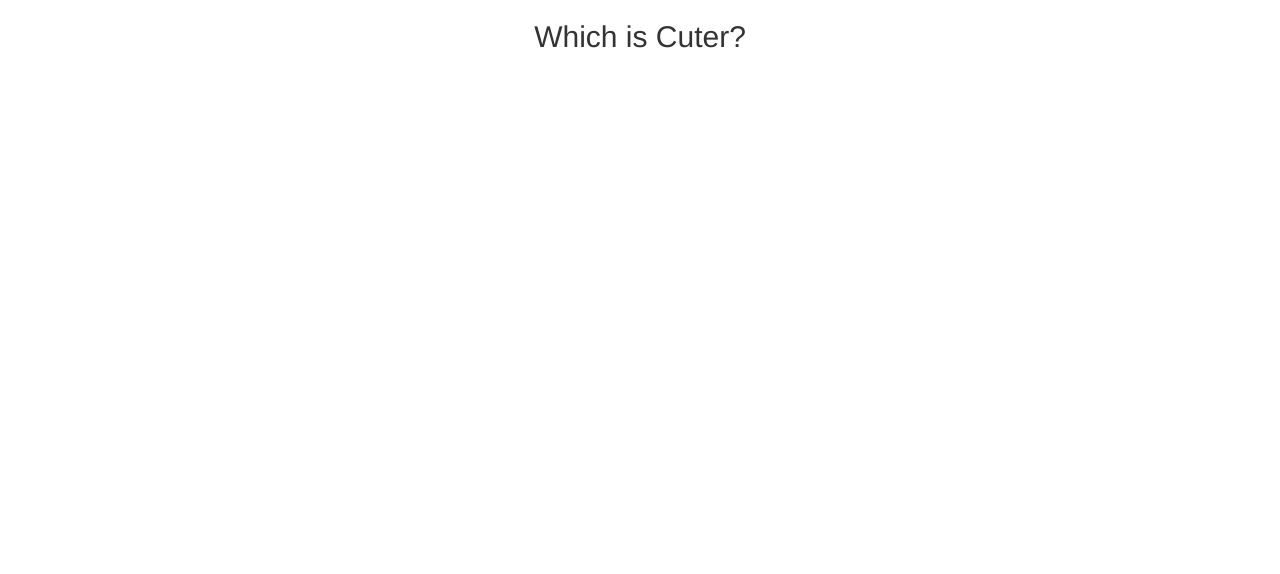
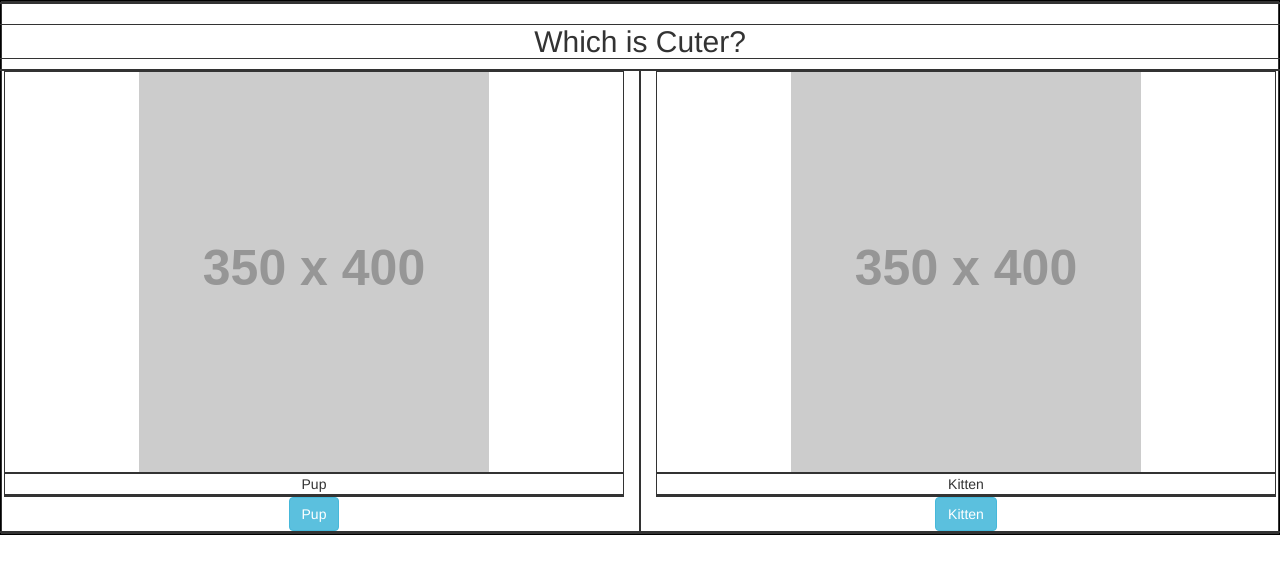
Before and after one commit to nodes777/animalbrackets, a plain HTML site: page index.html in a window 1280 px wide. Drawn offline with nearby package versions, Linux system fonts and the light colour scheme; placeholder pictures from the web are drawn by us.

Commit message:
html template

```diff
--- a/css/main.css
+++ b/css/main.css
@@ -1,15 +1,19 @@
-.bold{
-	font-style: bold;
-}
-.italic{
-	font-style: italic;
-}
-.underline{
-	font-style: underline;
-}
-.oddRow{
-	background-color: grey;
+*{
+	border-style: solid;
+	border-width: 1px;
 }
 .text-center{
 	text-align: center;
 }
+.img-center{
+	display: block;
+    margin-left: auto;
+    margin-right: auto
+}
+.animalImage{
+	border-style: solid;
+	border-width: 1px;
+}
+.animalName{
+	text-align: center;
+}
--- a/index.html
+++ b/index.html
@@ -9,6 +9,18 @@
       <div class="text-center">
         <h2>{{title}}</h2>
       </div>
+      <div class="col-md-6">
+        <div class ="animalImage"><img class="img-center" src="http://placehold.it/350x400"></div>
+        <div class ="animalName">{{lName}}</div>
+        <div class ="animalDescription">{{lDescription}}</div>
+        <button type="button" class="btn btn-info img-center">{{lName}}</button>
+      </div>
+      <div class="col-md-6">
+        <div class ="animalImage"><img class="img-center" src="http://placehold.it/350x400"></div>
+        <div class ="animalName">{{rName}}</div>
+        <div class ="animalDescription">{{rDescription}}</div>
+        <button type="button" class="btn btn-info img-center">{{rName}}</button>
+      </div>
     </div>
   </body>
   <script src="https://ajax.googleapis.com/ajax/libs/angularjs/1.5.3/angular.min.js"></script>
--- a/js/ang.js
+++ b/js/ang.js
@@ -3,5 +3,6 @@ angular.module("root", [])
         $scope.title = "Which is Cuter?";
 
         /*Two Way Bindings http://www.learn-angular.org/#!/lessons/two-way-bindings*/
-
+       $scope.lName = "Pup";
+       $scope.rName = "Kitten";
     }]);
```
